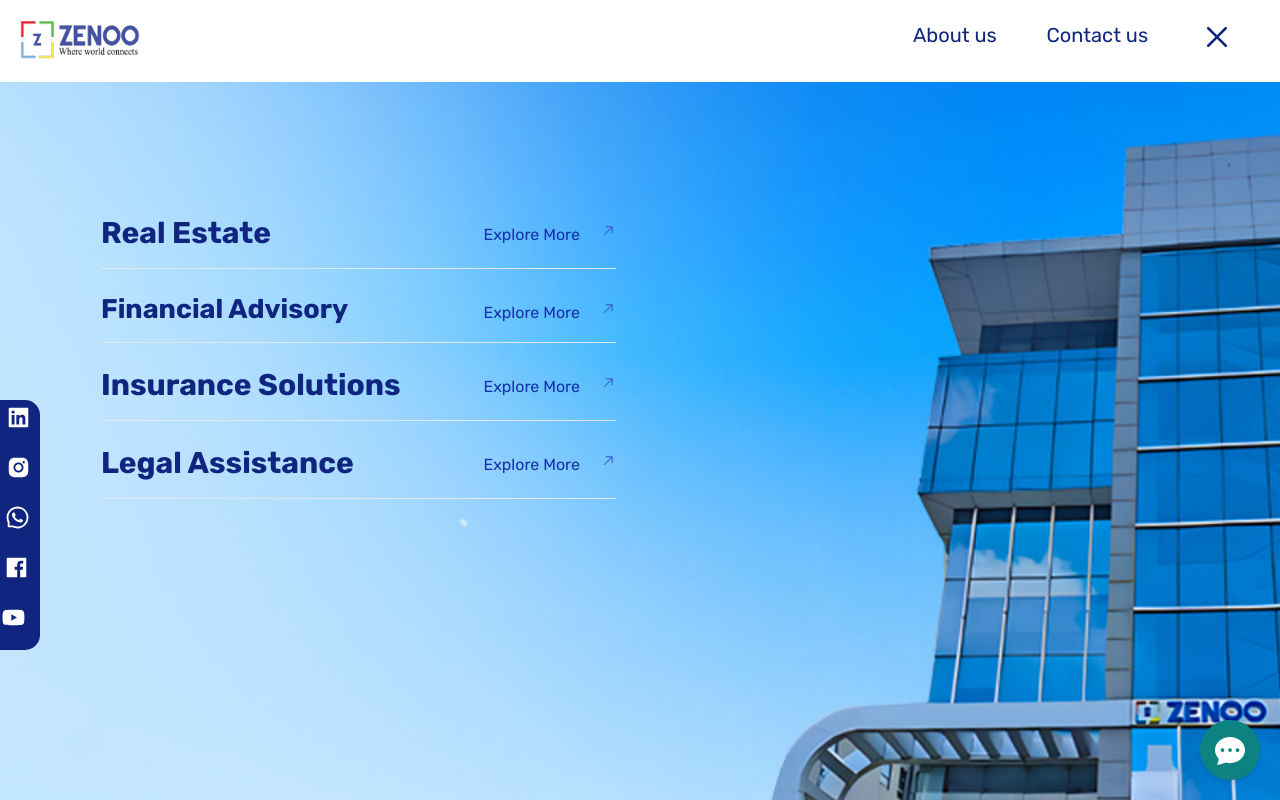
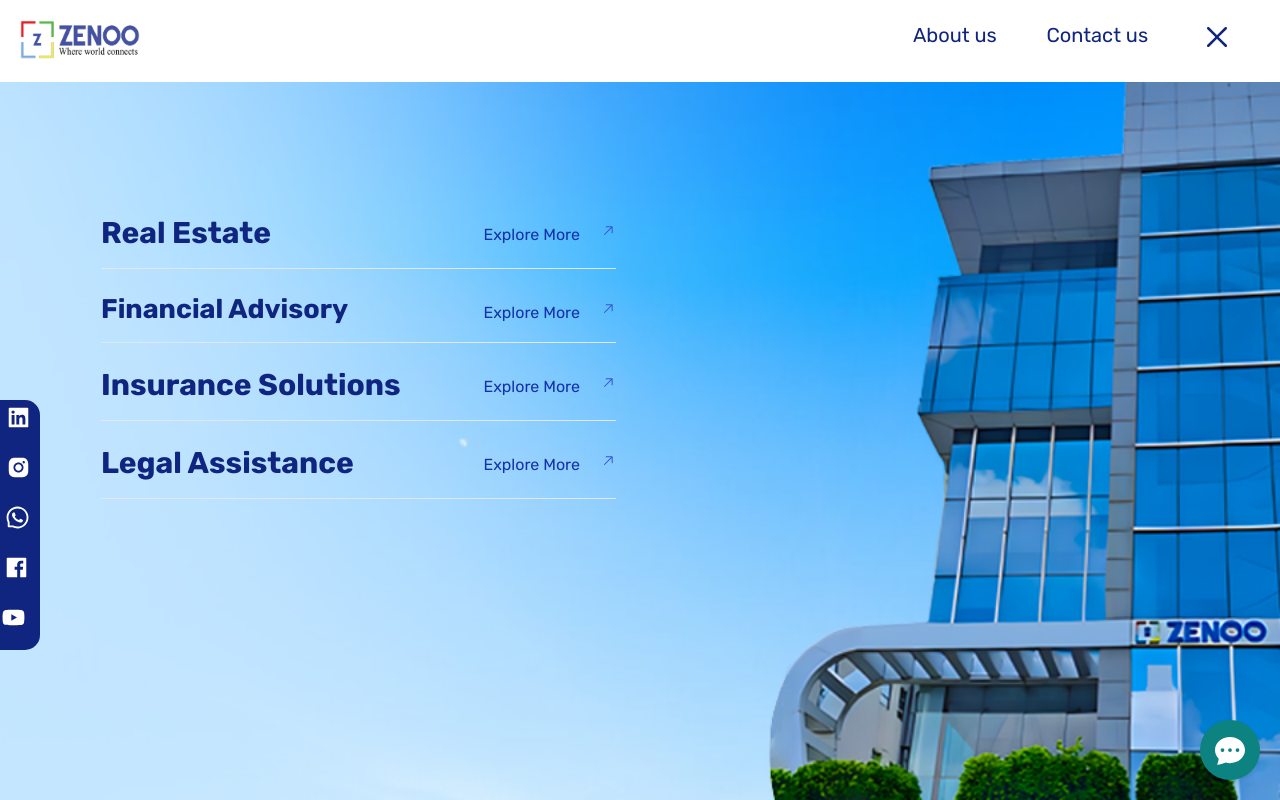
Before and after one commit to Ravi80595/Zenoo, a React (Create React App) app: page /home in a window 1280 px wide. Shown: the top 800 px of the page. Built offline with nearby package versions, Linux system fonts and the light colour scheme.

Commit message:
new updates

```diff
--- a/src/CSS/Home1.css
+++ b/src/CSS/Home1.css
@@ -1,7 +1,8 @@
 .hero{
   background-image: url('../Images/hero.png');
   background-size: cover;
-  background-position: center;
+  background-position: bottom;
+  height: 100vh;
 }
 
 @media only screen and (max-width: 640px) {
--- a/src/Components/MapComponent.jsx
+++ b/src/Components/MapComponent.jsx
@@ -6,7 +6,7 @@
 const MapComponent = () => {
     const position = [28.453432537750142, 77.06834227116423];
 
-
+// console.log(position)
 
 return (
       <MapContainer center={position} zoom={15} style={{ height: '400px', width: '100%',boxShadow: 'rgba(0, 0, 0, 0.35) 0px 5px 15px'}}>
--- a/src/Pages/About.jsx
+++ b/src/Pages/About.jsx
@@ -41,7 +41,7 @@
         </Box>
       </Flex>
           <Box background={'whitesmoke'} pb={30}>
-      <Text pt={'30px'} mt={'100px'} fontSize={['26px','26px','36px','36px']} textAlign={'center'}>What Drives Us </Text>
+      <Text pt={'30px'} mt={'100px'} fontSize={['26px','26px','36px','36px']} textAlign={'center'} fontFamily={'Prata'}>What Drives Us </Text>
     <Text textAlign={'center'}>At the heart of Zenoo lies five core values that govern the way we conduct our business</Text>
     <SimpleThreeColumns/>
     <SimpleTwoColumns/>
@@ -53,7 +53,7 @@
           <Image className='moving-image'  w={'80%'} h={'250px'} m={'auto'} mt={['10px','80px','80px','80px']} src={MissionAbout}/>
         </Box>
         <Box textAlign={['center','left','left','left']} w={['90%','90%','70%','70%']}>
-          <Text fontSize={['26px','26px','36px','36px']} > Our Mission</Text>
+          <Text fontSize={['26px','26px','36px','36px']} fontFamily={'Prata'} > Our Mission</Text>
           <Text lineHeight={'1.5rem'} textAlign={'justify'}>To enrich lives and create exceptional spaces by delivering innovative, sustainable, and customer-centric solutions. Through integrity, quality, and a commitment to excellence, we aim to be a leading force in the Indians, fostering growth and prosperity for our stakeholders and the communities we serve.</Text>
           <Flex w={'99%'} direction={['column','column','row','row']} gap={2} mt={5} justifyContent={'space-around'} fontSize={'16px'} color={'#606060'} fontWeight={500}>
             <Flex w={['100%','100%','50%','50%']} gap={5}><BsBookmarkCheckFill/> <Text>Real Estate Excellence</Text></Flex>
@@ -69,7 +69,7 @@
       <Box background={'whitesmoke'}>
     <Flex direction={['column-reverse','column-reverse','column','row']} w='90%' m='auto' gap={[10,40,40,40]} pt={20} pb={20}>
         <Box textAlign={['center','left','left','left']} w={['90%','90%','70%','60%']}>
-          <Text fontSize={['26px','26px','36px','36px']} > Our Vision</Text>
+          <Text fontSize={['26px','26px','36px','36px']} fontFamily={'Prata'}> Our Vision</Text>
           <Text lineHeight={'1.5rem'} textAlign={'justify'}>Our vision is to be the most admired and trusted corporation in India, setting new standards of excellence and innovation in the distinct industries. ZENOO aspire to positively impact lives by creating inspiring living, working, and recreational spaces that harmoniously blend with the environment.
 By embracing cutting-edge technologies and sustainable practices, we strive to leave a lasting legacy for future generations while staying committed to our core values and the pursuit of excellence.</Text>
 <Flex w={'99%'} direction={['column','column','row','row']} gap={2} mt={5} justifyContent={'space-around'} fontSize={'16px'} color={'#606060'} fontWeight={500}>
--- a/src/Pages/BOD.jsx
+++ b/src/Pages/BOD.jsx
@@ -54,9 +54,9 @@
 
 return (
     <Box backgroundColor='#efefef' pt={10} pb={10}>
-        <Box w={"80%"} m='auto'>
-        <Text pb={10} fontSize={['26px','26px','36px','36px']}>Our Leadership</Text>
-        <Flex direction={['column','column','column','row']} gap={10} justifyContent='space-around'>
+        <Box w={"95%"} m='auto'>
+        <Text pb={10} fontSize={['26px','26px','36px','36px']} fontFamily={'Prata'}>Our Leadership</Text>
+        <Flex direction={['column','column','column','row']} gap={10} justifyContent='space-around' w={'80%'} m={'auto'}>
           <Box backgroundColor='white' textAlign='center'>
             <Image w={'650px'} h={['250px','200px','200px','200px']} src={BOD1}/>
             <Text pt={2}>Mohit Jain</Text>
--- a/src/Pages/Contact.jsx
+++ b/src/Pages/Contact.jsx
@@ -59,7 +59,7 @@
       </Flex>
       <Box h={'400px'} backgroundImage={'https://coolbackgrounds.io/images/backgrounds/white/white-contour-c990a61f.svg'} backgroundRepeat={'no-repeat'} backgroundSize={'cover'} pt={20} pb={20}>
         <Box textAlign ='center' w={['90%','60%','60%','50%']} m='auto' pb={70} >
-          <Text pb={"20px"} fontWeight={'bold'} fontSize={['20px','40px','40px','40px']} fontFamily={'sans-serif'}>Why Partner with Zenoo</Text>
+          <Text pb={"20px"} fontWeight={'bold'} fontSize={['20px','40px','40px','40px']} fontFamily={'Prata'}>Why Partner with Zenoo</Text>
           <Text>Selecting ZENOO means aligning with a reliable partner dedicated to your prosperity. Whether you're in the market for a new property, obtaining a loan, protecting your assets through insurance, or seeking legal counsel, we deliver a smooth and all-inclusive journey. Our harmonized approach guarantees tailored solutions that cater to your needs, empowering you to pursue your objectives with unwavering assurance</Text>
         </Box>
       </Box>
--- a/src/Pages/Reviews.jsx
+++ b/src/Pages/Reviews.jsx
@@ -92,7 +92,7 @@
         textAlign={"start"}
         size="lg"
         color={"#30363C"}
-        fontFamily={"sans-serif"}
+        fontFamily={'Prata'}
       >
      What Our Customers have to Say
       </Heading>
--- a/src/Pages/Template3/Home3.jsx
+++ b/src/Pages/Template3/Home3.jsx
@@ -59,8 +59,8 @@
         </Flex>
     </Box>
     </Box>
-    <Box pt={20}>
-    <Flex className='hero' w={'100%'} direction={['column','column','column','row']} gap={['25px','125px','125px','125px']} h={['730px','630px','630px','100vh']} >
+    <Box className='hero' pt={20}>
+    <Flex  w={'100%'} direction={['column','column','column','row']} gap={['25px','125px','125px','125px']} h={['730px','630px','630px','100vh']} >
       <Box p={11} mt={[10,200,200,120]} ml={[5,90,90,90]} w={['90%','90%','100%','70%']}>
       <a href="https://www.linkedin.com/company/zenoo.in/" target='blank'>
     <Flex pt={0} pb={3} justifyContent='space-between'>
```
